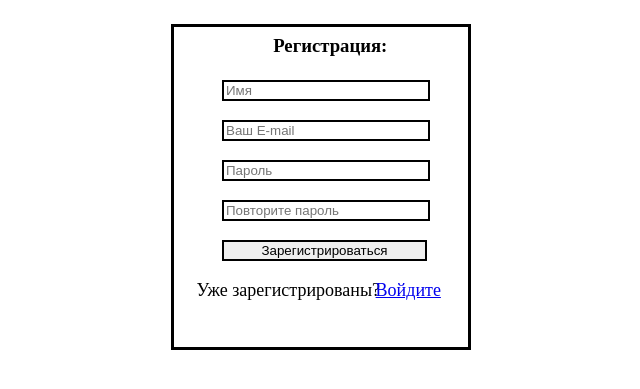
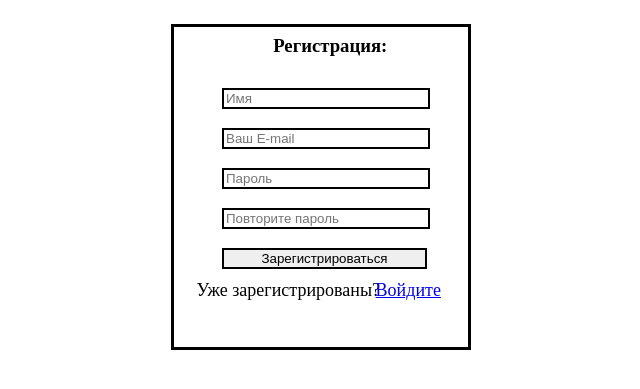
Before and after one commit to StepanchukYI/tic.tac.toe, a PHP site: page /register.html in a window 1280 px wide. Shown: the top 389 px of the page, without its empty margins (290-930 px from the left). Run offline with PHP 8.4, Linux system fonts and the light colour scheme.

Commit message:
fix 27.02.17 19.08 reg.html

```diff
--- a/msg/profile/clients.php
+++ b/msg/profile/clients.php
@@ -20,7 +20,3 @@ if (mysqli_num_rows($result_set) > 0) {
 
     }
 }
-//else
-//{
-//    echo "";
-//}
--- a/register.html
+++ b/register.html
@@ -21,15 +21,22 @@
 
         #txt_login {
             width: 200px;
-            top: 10%;
+            top: 11%;
             left: 40%;
             position: absolute;
             border: 2px solid black;
         }
 
+        #msg_regist {
+            top: 8%;
+            width: 12%;
+            position: absolute;
+            left: 43%;
+            float: left;
+        }
         #txt_email {
             width: 200px;
-            top: 15%;
+            top: 16%;
             left: 40%;
             position: absolute;
             border: 2px solid black;
@@ -37,7 +44,7 @@
 
         #txt_pass1 {
             width: 200px;
-            top: 20%;
+            top: 21%;
             left: 40%;
             position: absolute;
             border: 2px solid black;
@@ -45,7 +52,7 @@
 
         #txt_pass2 {
             width: 200px;
-            top: 25%;
+            top: 26%;
             left: 40%;
             position: absolute;
             border: 2px solid black;
@@ -53,7 +60,7 @@
 
         #btn_reg {
             width: 205px;
-            top: 30%;
+            top: 31%;
             left: 40%;
             position: absolute;
             border: 2px solid black;
```
